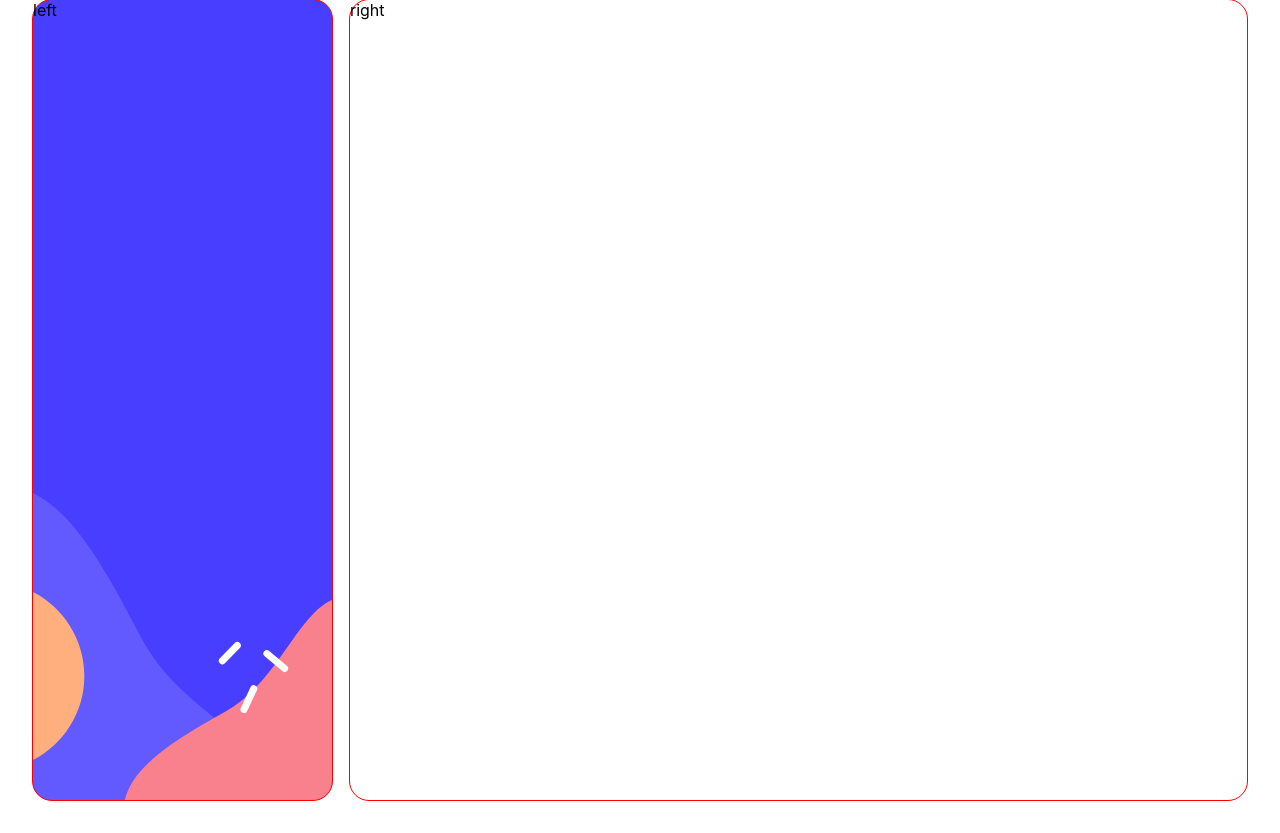
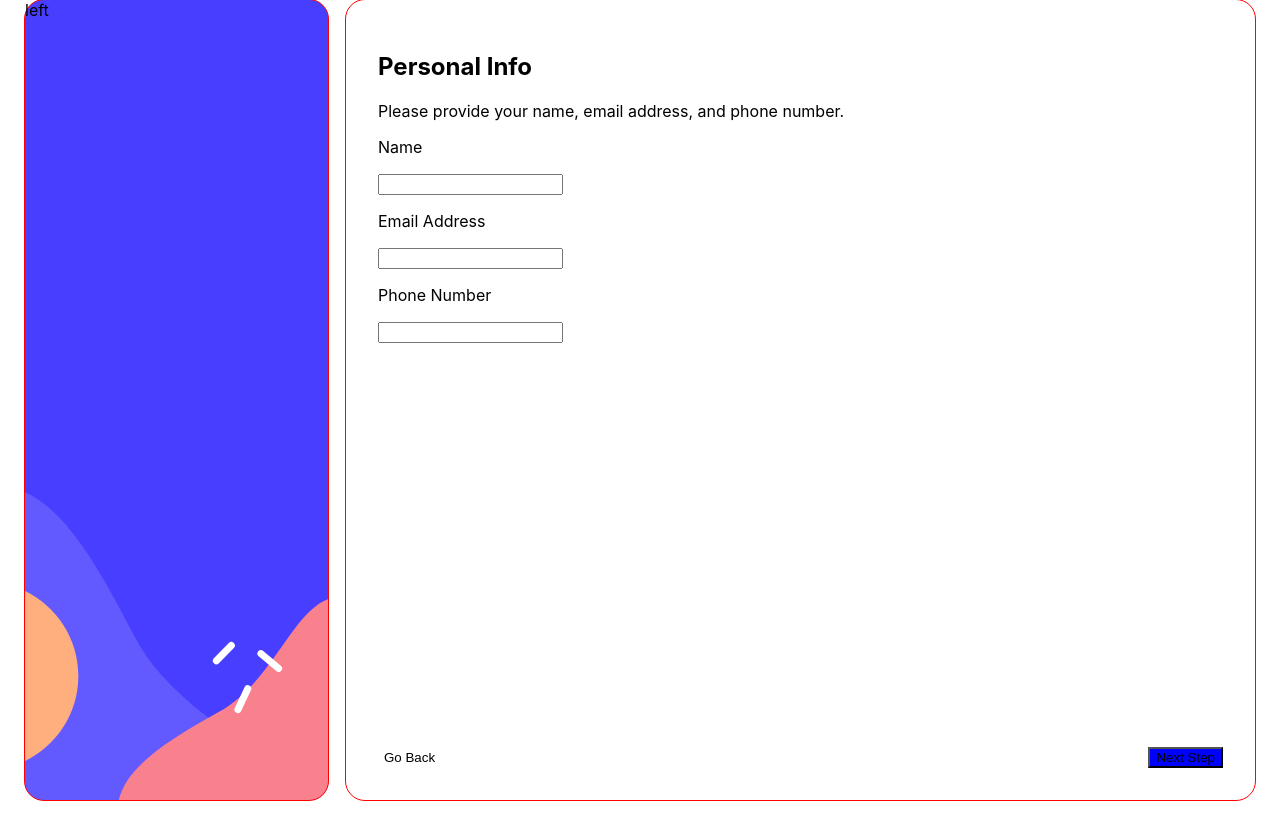
Before and after one commit to Danteie/multi-step-form-main, a React (Create React App) app: page / in a window 1280 px wide. Built offline with nearby package versions, Linux system fonts and the light colour scheme.

Commit message:
adding personal info component

```diff
--- a/src/App.css
+++ b/src/App.css
@@ -13,7 +13,7 @@ body{
 .App .countainer{
   display: flex;
   width: 80rem;
-  padding: 2rem;
+  padding: 1.5rem;
   gap: 1rem;
   background-color: hsl(0, 0%, 100%);
   border-radius: 20px;
@@ -42,3 +42,26 @@ body{
   border: 1px solid red;
   border-radius: 20px;
 }
+
+article{
+  display: flex;
+  flex-direction: column;
+  justify-content: space-between;
+  height: 100%;
+  padding: 2rem;
+  box-sizing: border-box;
+}
+
+.navigation{
+  display: flex;
+  justify-content: space-between;
+}
+
+.navigation :first-child{
+  background-color: transparent;
+  border: none;
+}
+
+.navigation :last-child{
+  background-color: blue;
+}
--- a/src/App.js
+++ b/src/App.js
@@ -1,11 +1,22 @@
 import './App.css';
+import Info from './Componet/Info/Info';
 
 function App() {
   return (
     <div className="App">
       <div className='countainer'>
         <div className='sidebar'>left</div>
-        <div className='content'>right</div>
+        <div className='content'>
+          <article>
+            <div>
+              <Info />
+            </div>
+            <div className='navigation'>
+              <button>Go Back</button>
+              <button>Next Step</button>
+            </div>
+          </article>
+        </div>
       </div>
 
     </div>
--- /dev/null
+++ b/src/Componet/Info/Info.js
@@ -0,0 +1,16 @@
+
+
+export default function Info() {
+  return (
+    <div>
+        <h1>Personal Info</h1>
+        <p>Please provide your name, email address, and phone number.</p>
+        <p>Name</p>
+        <input></input>
+        <p>Email Address</p>
+        <input></input>
+        <p>Phone Number</p>
+        <input></input>
+    </div>
+  );
+}
```
